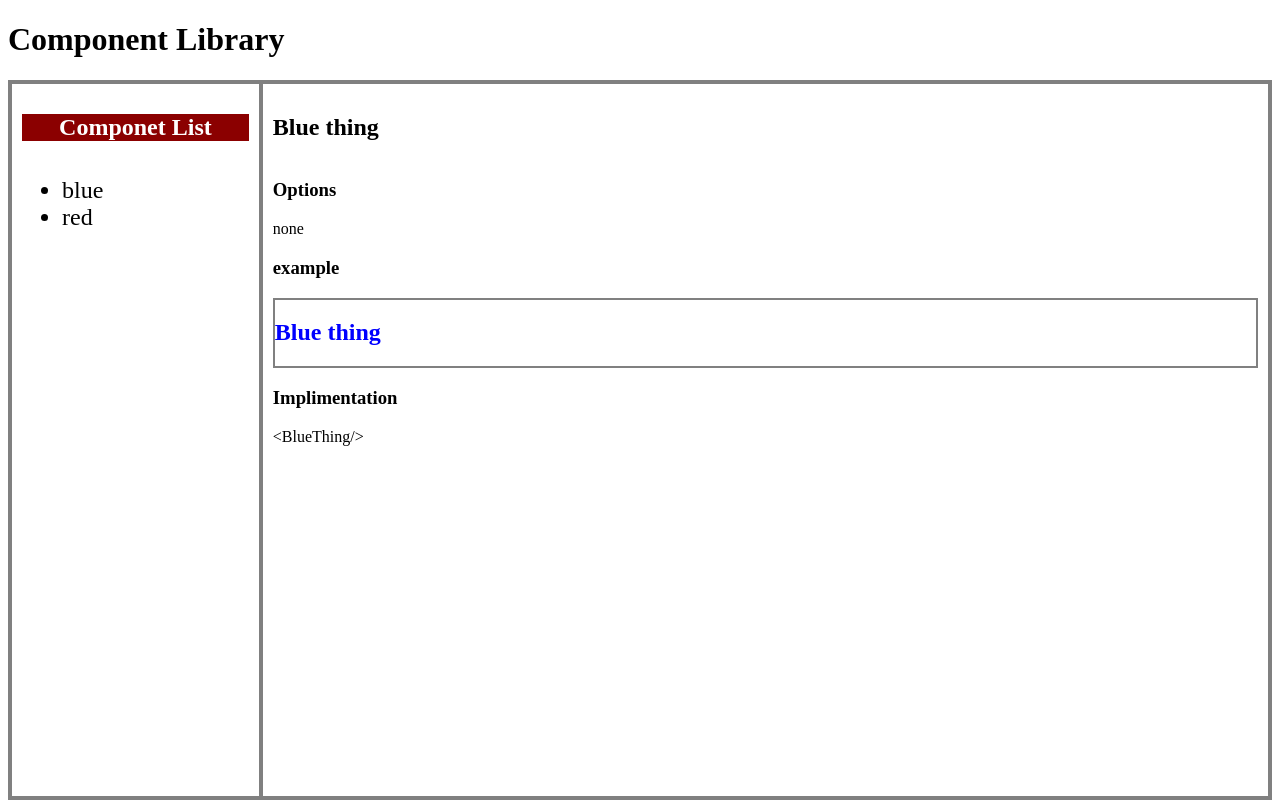
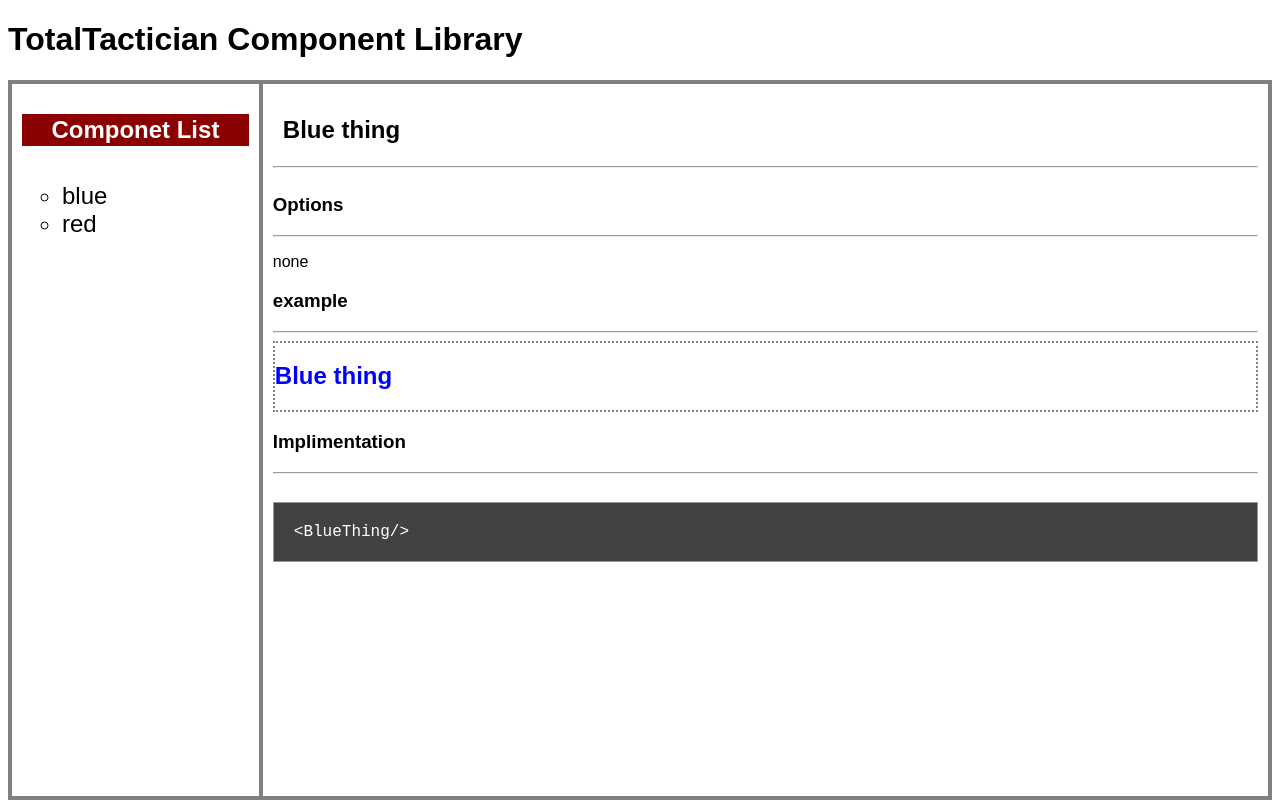
Before and after one commit to TotalTactician/Frondend, a SvelteKit app in the folder my-app/: page /CompLibrary in a window 1280 px wide. Built offline with nearby package versions, Linux system fonts and the light colour scheme.

Commit message:
TOT-32 added little styling
added some styling and cleaned some files up

```diff
--- a/my-app/src/routes/CompLibrary/+page.svelte
+++ b/my-app/src/routes/CompLibrary/+page.svelte
@@ -9,14 +9,14 @@
 
     let selected = options[0];
 </script>
-<h1>Component Library</h1>
+<h1>TotalTactician Component Library</h1>
 <div class="row">
 	<div id="CompList">
 		<h2>Componet List</h2>
 		<div>
 			<ul>
 				{#each options as option}
-				<li on:click={(event) => selected = option} >{option.name}</li>
+				<li on:click={() => selected = option} >{option.name}</li>
 				{/each}
 			</ul>
 		</div>
@@ -28,6 +28,7 @@
 <style lang="scss">
 	* {
   		box-sizing: border-box;
+		font-family: sans-serif;
 	}
 
 	#CompList {
@@ -35,7 +36,7 @@
 		border-right: 2px gray solid;
 		float: left;
 		width: 20%;
-		min-width: fit-content;
+		min-width: 160px;
 		height: 90vh;
 		padding: 10px;
 		overflow: hidden;
@@ -44,15 +45,21 @@
 		text-align: center;
 		color: white;
 		background-color: darkred;
+		padding: 2px 10px;
 		}
 
 		div {
 			height: calc(100% - 50px);
 			overflow-y: auto;
 
-			li {
-			font-size: x-large;
+			ul {
+				list-style-type:circle;
+
+				li {
+					font-size: x-large;
+				}
 			}
+
 		}
 	}
 
@@ -65,6 +72,7 @@
 		height: 90vh;
 		padding: 10px;
 		overflow: hidden;
+
 	}
 
 	.row:after {
--- a/my-app/src/routes/CompLibrary/BlueThingPage.svelte
+++ b/my-app/src/routes/CompLibrary/BlueThingPage.svelte
@@ -1,6 +1,8 @@
 <script lang="ts">
 	import BlueThing from "../(app)/BlueThing.svelte";
 	import CompPage from "./CompPage.svelte";
+
+	const implementation: String = "<BlueThing/>";
 </script>
 
-<CompPage title="Blue thing" Implimentation="<BlueThing/>"><BlueThing/></CompPage>
+<CompPage title="Blue thing" Implimentation={implementation}><BlueThing/></CompPage>
--- a/my-app/src/routes/CompLibrary/CompPage.svelte
+++ b/my-app/src/routes/CompLibrary/CompPage.svelte
@@ -4,20 +4,26 @@
 </script>
 
 <h2>{title}</h2>
+<hr>
 <div id="Info">
     <h3>Options</h3>
+    <hr>
     <p>none</p>
     <h3>example</h3>
+    <hr>
     <div  id="CompSlot">
         <slot></slot>
     </div>
     <h3>Implimentation</h3>
-    <p>{Implimentation}</p>
+    <hr>
+    <pre>
+        <code>{Implimentation}</code>
+    </pre>
 </div>
 
 <style>
     #CompSlot {
-        border: 2px solid gray;
+        border: 2px dotted gray;
     }
 
     #Info {
@@ -25,4 +31,17 @@
         min-height: fit-content;
         overflow-y: auto;
     }
+
+    h2 {
+        padding: 2px 10px;
+    }
+
+    code {
+        background-color: #424242;
+        color: white;
+        font-size: large;
+        border: 1px solid #999;
+        display: block;
+        padding: 20px;
+    }
 </style>
--- a/my-app/src/routes/CompLibrary/RedThingPage.svelte
+++ b/my-app/src/routes/CompLibrary/RedThingPage.svelte
@@ -1,6 +1,8 @@
 <script lang="ts">
 	import RedThing from "../(app)/RedThing.svelte";
 	import CompPage from "./CompPage.svelte";
+
+	const implementation: String = "<RedThing/>";
 </script>
 
-<CompPage title="Red thing" Implimentation="<RedThing/>"><RedThing/></CompPage>
+<CompPage title="Red thing" Implimentation={implementation}><RedThing/></CompPage>
```
